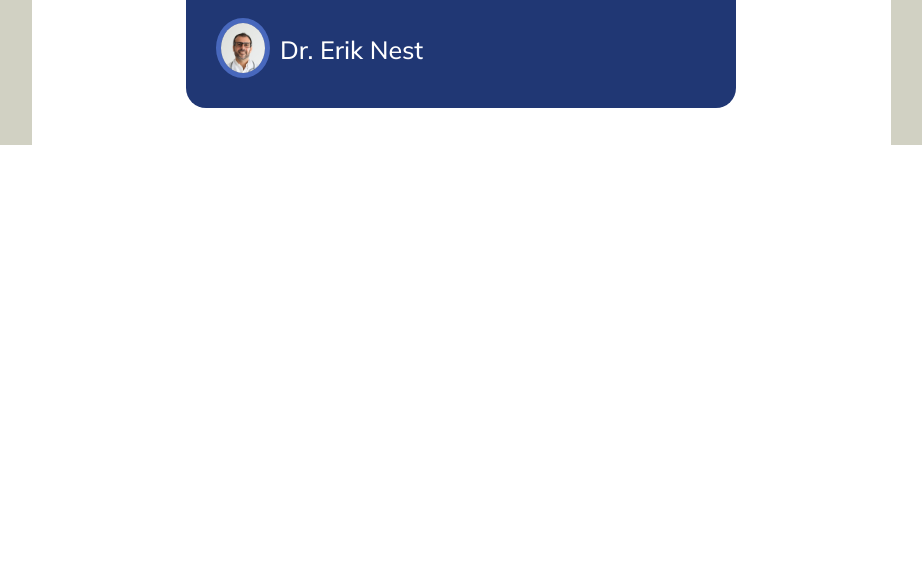
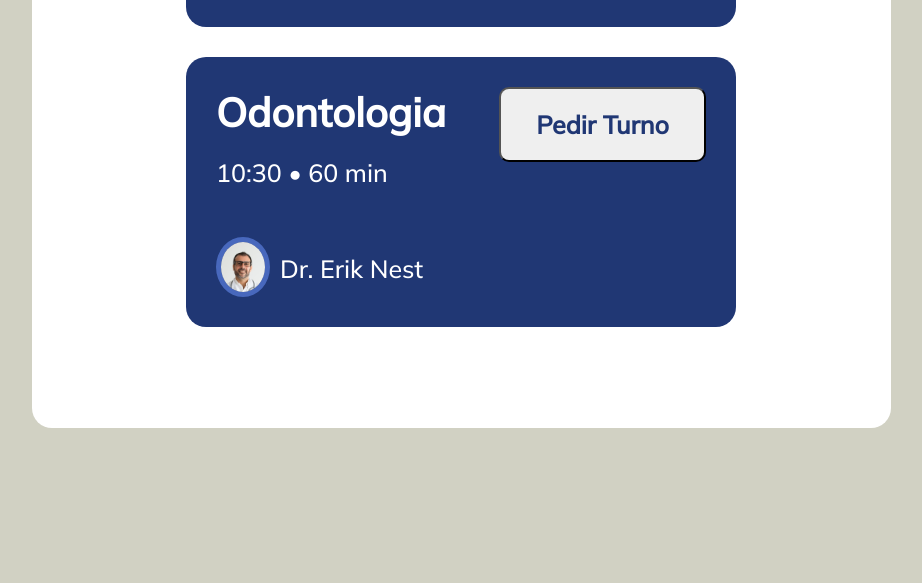
Before and after one commit to gabriel-1993/desafios.nucba, a plain HTML site: page 3/index.html in a window 1280 px wide. Shown: the part 655-1238 px from the top of the page, without its empty margins (179-1101 px from the left). Before the commit the page ends 864 px from the top, so only its background shows below. Drawn offline with Linux system fonts and the light colour scheme.

Commit message:
challenge3modificado

```diff
--- a/3/style.css
+++ b/3/style.css
@@ -7,7 +7,8 @@
 }
 .contenedor {
   width: 100%;
-  height: 100vh;
+  height: 100%;
+  padding: 155px;
   display: flex;
   justify-content: center;
   align-items: center;
```
Also changed, not shown: index.html (+1 -0 lines).
